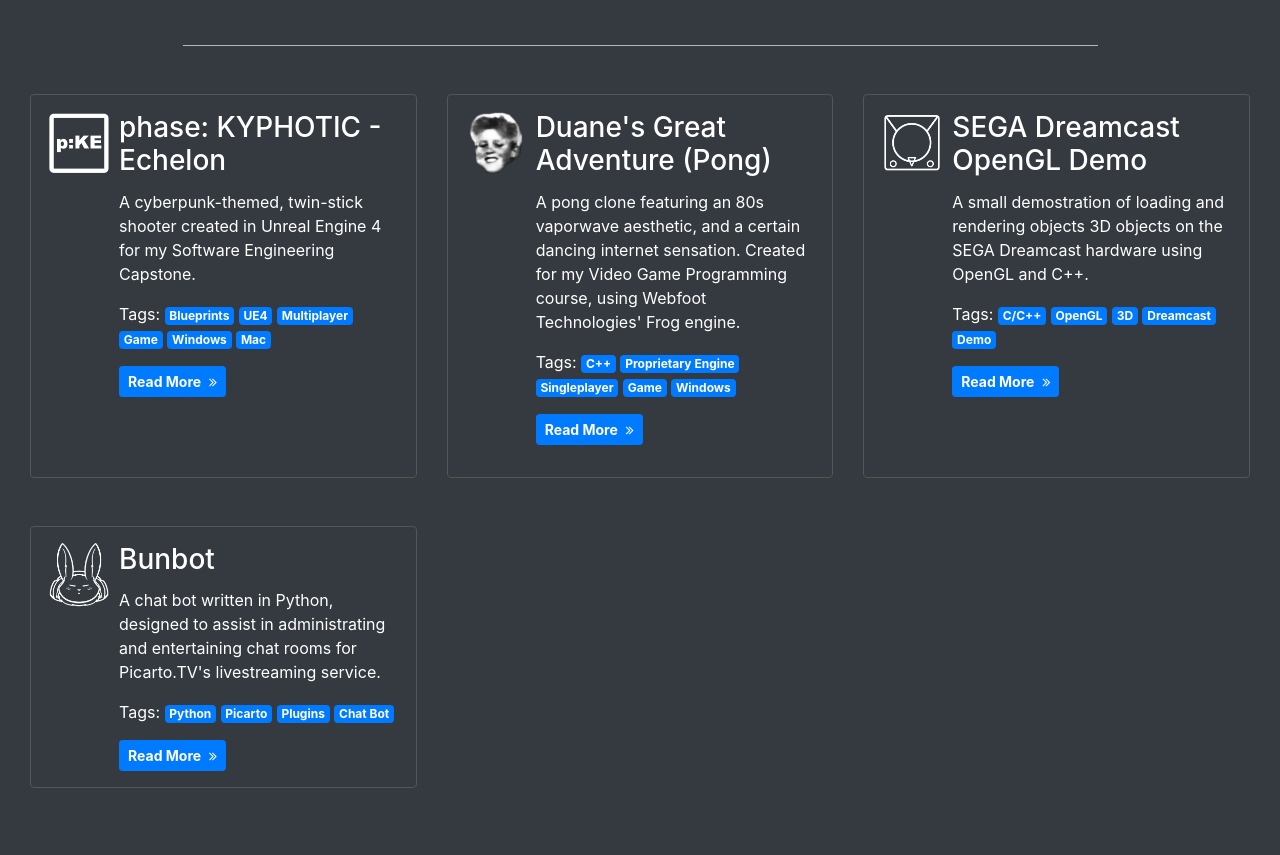
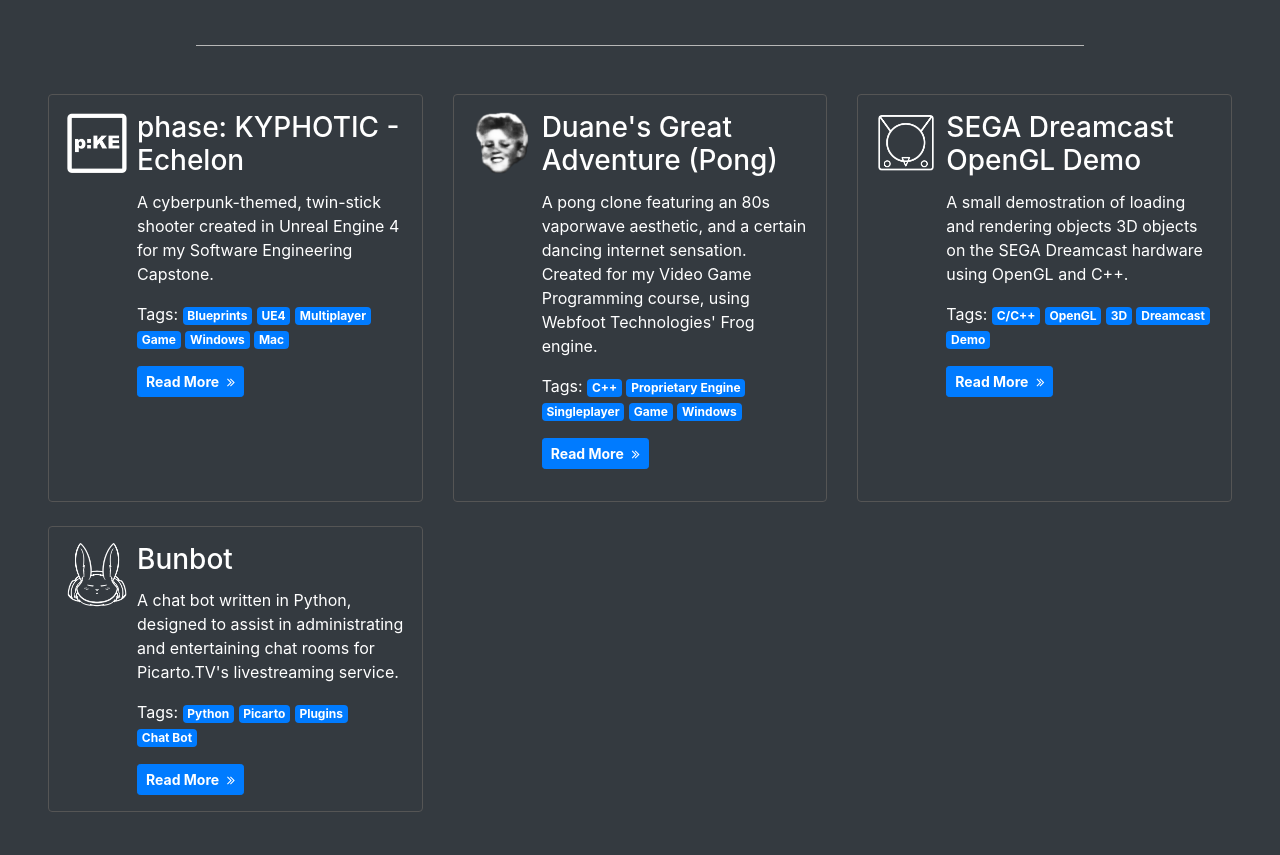
Before and after one commit to AlexanderSJ/AlexanderSJ.github.io, a plain HTML site: page index.html in a window 1280 px wide. Shown: the part 1140-1995 px from the top of the page. Drawn offline with nearby package versions, Linux system fonts and the light colour scheme.

Commit message:
Adjusted Row Padding
Fixed it so blocks will now have proper padding between them

```diff
--- a/index.html
+++ b/index.html
@@ -259,7 +259,7 @@
       </div>
     </div>
 
-    <div class="container-fluid section" style="background-color:#343a40; height:100%; color:#FFF;">
+    <div class="container-fluid section pl-5 pr-5" style="background-color:#343a40; height:100%; color:#FFF;">
       <h3 class="section-header offset-xs-3 offset-sm-3 offst-md-3 offset-lg-3 offset-xl-3">Information</h3>
       <hr/>
         <div class="row mt-5 mb-5">
@@ -300,7 +300,7 @@
         <hr/>
 
         <div class="row mt-5">
-          <div class="col-md-4">
+          <div class="col-xs-12 col-sm-12 col-md-6 col-lg-4 col-xl-4 pb-4">
             <div class="card h-100">
               <div class="card-block block-4">
                 <h3 class="card-title">phase: KYPHOTIC - Echelon</h3>
@@ -321,7 +321,7 @@
             </div>
           </div>
 
-          <div class="col-md-4">
+          <div class="col-xs-12 col-sm-12 col-md-6 col-lg-4 col-xl-4 pb-4">
             <div class="card h-100">
               <div class="card-block block-5">
                 <h3 class="card-title">Duane's Great Adventure (Pong)</h3>
@@ -341,7 +341,7 @@
             </div>
           </div>
 
-          <div class="col-md-4">
+          <div class="col-xs-12 col-sm-12 col-md-6 col-lg-4 col-xl-4 pb-4">
             <div class="card h-100">
               <div class="card-block block-6">
                 <h3 class="card-title">SEGA Dreamcast OpenGL Demo</h3>
@@ -361,11 +361,7 @@
             </div>
           </div>
 
-        </div>
-
-        <div class="row mt-5 mb-5">
-
-          <div class="col-md-4">
+          <div class="col-xs-12 col-sm-12 col-md-6 col-lg-4 col-xl-4 pb-4">
             <div class="card">
               <div class="card-block block-7">
                 <h3 class="card-title">Bunbot</h3>
```
